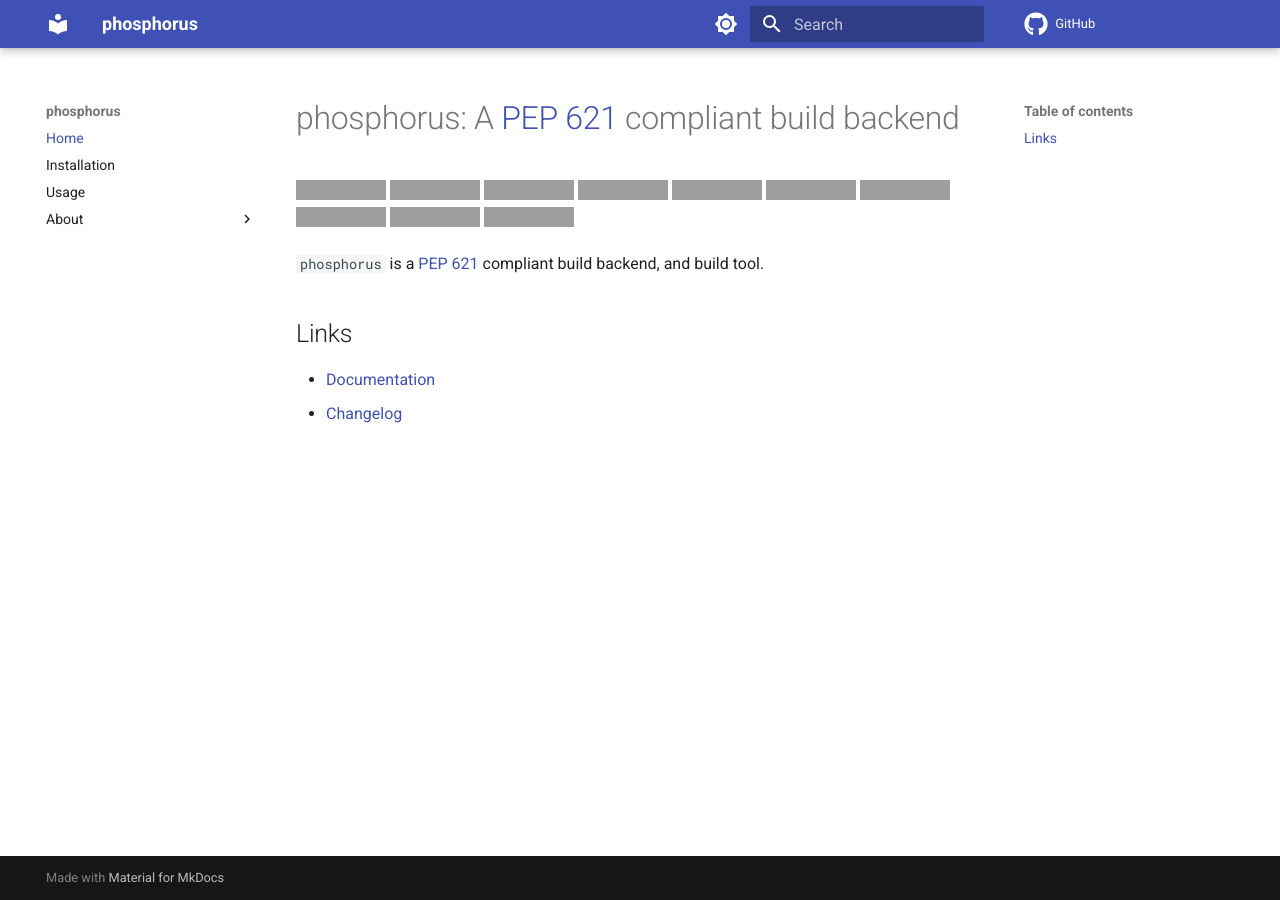
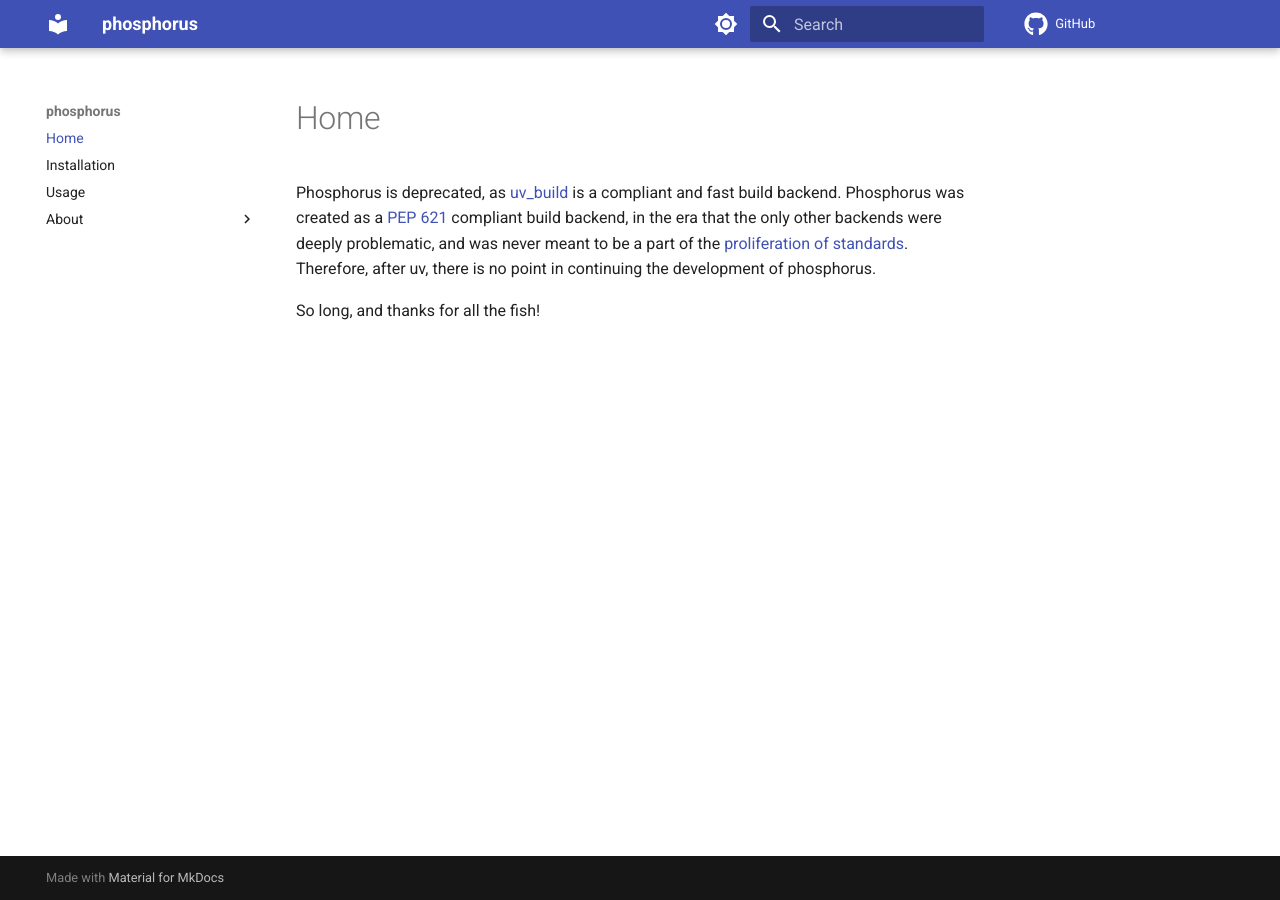
Before and after one commit to spapanik/phosphorus, an MkDocs documentation site: the page built from docs/README.md, in a window 1280 px wide. Built offline with MkDocs 1.6.1 and Material for MkDocs 9.7.7, drawn with Linux system fonts in a browser that asks for light colours; comment, search, counter and statistics services are not loaded; grey boxes are pictures that could not be loaded.

Commit message:
😢 Final commit

```diff
--- a/docs/README.md
+++ b/docs/README.md
@@ -1,43 +1,9 @@
-# phosphorus: A [PEP 621] compliant build backend
+Phosphorus is deprecated, as [uv_build] is a compliant and fast build backend.
+Phosphorus was created as a [PEP 621] compliant build backend, in the era that the only other backends were deeply problematic, and was never meant to be a part of the [proliferation of standards][standards].
+Therefore, after uv, there is no point in continuing the development of phosphorus.
 
-[![build][build_badge]][build_url]
-[![lint][lint_badge]][lint_url]
-[![tests][tests_badge]][tests_url]
-[![license][licence_badge]][licence_url]
-[![codecov][codecov_badge]][codecov_url]
-[![readthedocs][readthedocs_badge]][readthedocs_url]
-[![pypi][pypi_badge]][pypi_url]
-[![downloads][pepy_badge]][pepy_url]
-[![build automation: yam][yam_badge]][yam_url]
-[![Lint: ruff][ruff_badge]][ruff_url]
+So long, and thanks for all the fish!
 
-`phosphorus` is a [PEP 621] compliant build backend, and build tool.
-
-## Links
-
-- [Documentation]
-- [Changelog]
-
-[build_badge]: https://github.com/spapanik/phosphorus/actions/workflows/build.yml/badge.svg
-[build_url]: https://github.com/spapanik/phosphorus/actions/workflows/build.yml
-[lint_badge]: https://github.com/spapanik/phosphorus/actions/workflows/lint.yml/badge.svg
-[lint_url]: https://github.com/spapanik/phosphorus/actions/workflows/lint.yml
-[tests_badge]: https://github.com/spapanik/phosphorus/actions/workflows/tests.yml/badge.svg
-[tests_url]: https://github.com/spapanik/phosphorus/actions/workflows/tests.yml
-[licence_badge]: https://img.shields.io/pypi/l/phosphorus
-[licence_url]: https://phosphorus.readthedocs.io/en/stable/LICENSE/
-[codecov_badge]: https://codecov.io/github/spapanik/phosphorus/graph/badge.svg?token=Q20F84BW72
-[codecov_url]: https://codecov.io/github/spapanik/phosphorus
-[readthedocs_badge]: https://readthedocs.org/projects/phosphorus/badge/?version=latest
-[readthedocs_url]: https://phosphorus.readthedocs.io/en/latest/
-[pypi_badge]: https://img.shields.io/pypi/v/phosphorus
-[pypi_url]: https://pypi.org/project/phosphorus
-[pepy_badge]: https://pepy.tech/badge/phosphorus
-[pepy_url]: https://pepy.tech/project/phosphorus
-[yam_badge]: https://img.shields.io/badge/build%20automation-yamk-success
-[yam_url]: https://github.com/spapanik/yamk
-[ruff_badge]: https://img.shields.io/endpoint?url=https://raw.githubusercontent.com/charliermarsh/ruff/main/assets/badge/v1.json
-[ruff_url]: https://github.com/charliermarsh/ruff
-[Documentation]: https://phosphorus.readthedocs.io/en/stable/
-[Changelog]: https://phosphorus.readthedocs.io/en/stable/CHANGELOG/
 [PEP 621]: https://peps.python.org/pep-0621/
+[uv_build]: https://docs.astral.sh/uv/concepts/build-backend/
+[standards]: https://xkcd.com/927/
```
